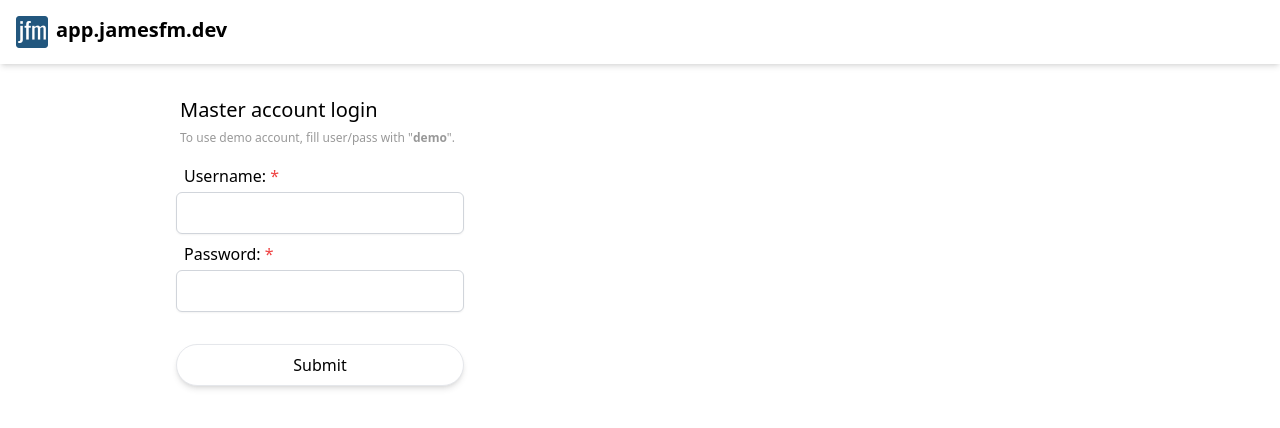
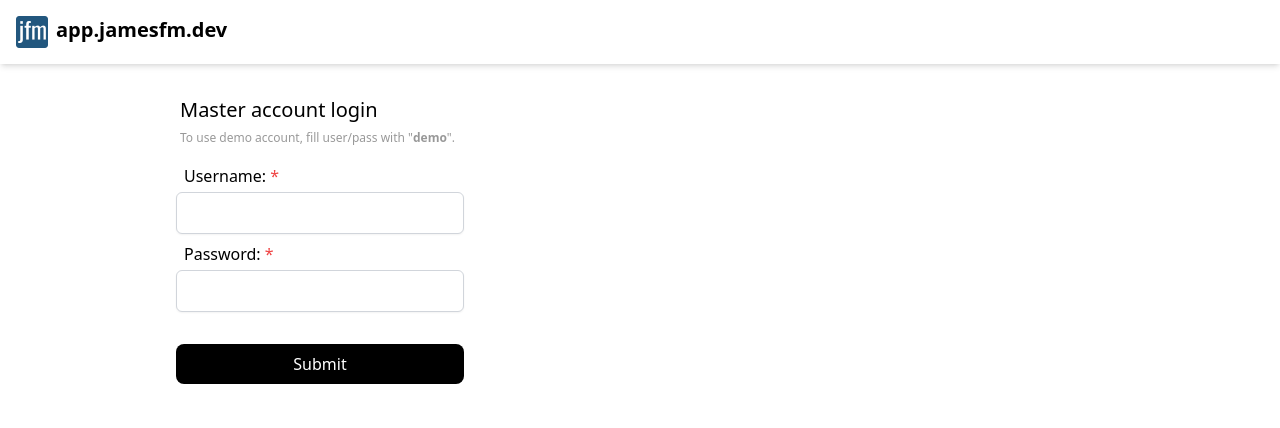
Before and after one commit to jamesfm-dev/app.jamesfm.dev, a Next.js app: page / in a window 1280 px wide. Shown: the top 428 px of the page. Built offline with nearby package versions, Linux system fonts and the light colour scheme.

Commit message:
:lipstick: Change FormSubmit button ui styling

```diff
--- a/src/components/Form/FormSubmit.tsx
+++ b/src/components/Form/FormSubmit.tsx
@@ -5,15 +5,13 @@ export default function FormSubmit() {
       className="
         p-2
         mt-8
+        mb-2
         w-full
-        rounded-full
-        shadow-md
-        border
-        text-black
-        bg-white
-        hover:bg-black
-        hover:cursor-pointer
-        hover:text-white"
+        rounded-lg
+        text-white
+        bg-black
+        hover:bg-opacity-90
+        hover:cursor-pointer"
     />
   );
 }
```
